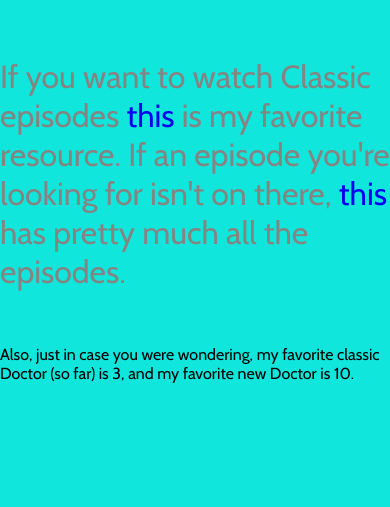
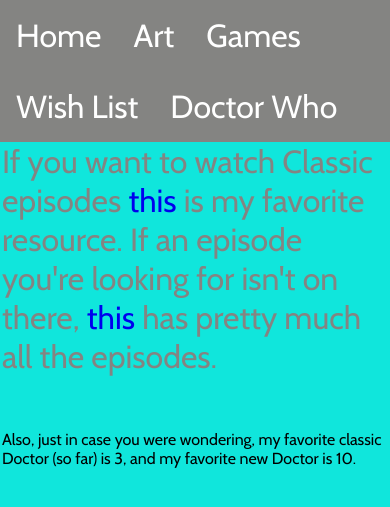
Before and after one commit to BRFNGRNBWS/brfngrnbws.github.io, a PHP site: page /colinconga/dw.html in a window 390 px wide. Shown: the top 507 px of the page. Run offline with PHP 8.4, Linux system fonts and the light colour scheme; some libraries are stand-ins or nearby versions.

Commit message:
makeover wip

```diff
--- a/colinconga/dw.html
+++ b/colinconga/dw.html
@@ -11,8 +11,10 @@
 		</div>
 		<script src="nav.js" type="text/javascript"></script>
 		<br><br><br>
-		<h>If you want to watch Classic episodes <a href="https://docs.google.com/spreadsheets/d/1GM_5u2J6vQtamswOgrGRovmIiRkFU12Acdcbgjy1BE4/edit?pref=2&pli=1#gid=461063955">this</a> is my favorite resource. If an episode you're looking for isn't on there, <a href="http://www.watchfree.to/watch-140f-Doctor-Who-1963-tv-show-online-free-putlocker.html">this</a> has pretty much all the episodes.</h>
-		<br><br><br>
-		<p>Also, just in case you were wondering, my favorite classic Doctor (so far) is 3, and my favorite new Doctor is 10.</p>
+			<div id="main">
+			<h>If you want to watch Classic episodes <a href="https://docs.google.com/spreadsheets/d/1GM_5u2J6vQtamswOgrGRovmIiRkFU12Acdcbgjy1BE4/edit?pref=2&pli=1#gid=461063955">this</a> is my favorite resource. If an episode you're looking for isn't on there, <a href="http://www.watchfree.to/watch-140f-Doctor-Who-1963-tv-show-online-free-putlocker.html">this</a> has pretty much all the episodes.</h>
+			<br><br><br>
+			<p>Also, just in case you were wondering, my favorite classic Doctor (so far) is 3, and my favorite new Doctor is 10.</p>
+		</div>
 	</body>
 </html>
--- a/colinconga/index.html
+++ b/colinconga/index.html
@@ -24,6 +24,8 @@
 		<ul id="navcontain"></ul>
 		<script src="nav.js" type="text/javascript"></script>
 		<br><br><br>
-		<h2>Welcome to my website, where I do things</h2>
+		<div id="main">
+			<h2>Welcome to my website, where I do things</h2>
+		</div>
 	</body>
 </html>
--- a/colinconga/nav.js
+++ b/colinconga/nav.js
@@ -7,12 +7,12 @@
 var dir = loc.substring(0, loc.lastIndexOf('/'))
 
 var navtxt =
-'<li id="mobilenav">Hello Testing</li>' +
-'<li id="nav"><a href="index.html">Home</a></li>' +
-'<li id="nav"><a href="art/index.html">Art</a></li>' +
-'<li id="nav"><a href="games.html">Games</a></li>' +
-'<li id="nav"><a href="wish.html">Wish List</a></li>' +
-'<li id="nav"><a href="dw.html">Doctor Who</a></li>';
+'<li id="navtoggle"></li>' +
+'<a href="index.html"><li id="nav">Home</li></a>' +
+'<a href="art/index.html"><li id="nav">Art</li></a>' +
+'<a href="games.html"><li id="nav">Games</li></a>' +
+'<a href="wish.html"><li id="nav">Wish List</li></a>' +
+'<a href="dw.html"><li id="nav">Doctor Who</li></a>';
 
 if(dir.indexOf('/art') != -1){
 	navtxt = navtxt.replaceAll('href="', 'href="../');
--- a/colinconga/style.css
+++ b/colinconga/style.css
@@ -1,13 +1,3 @@
-@media (max-width: 600px) {
-	#nav, #navcontain {
-		display: none;
-	}
-
-	#mobilenav {
-		display: block;
-	}
-}
-
 @font-face {
     font-family: cabin;
     src: url('font/Cabin-Regular.ttf');
@@ -33,17 +23,30 @@
 	color: #848482;
 }
 
-#mobilenav {
-	display: none;
+#main {
+	width: 700px;
+	margin-right: auto;
+	margin-left: auto;
+	padding-left: 200px;
+	top: 0px;
+}
+
+#navcontain {
+	background-color: #848482;
+	width: 200px;
+	height: 100vh;
+	padding: 0px;
+	margin: 0px;
+	position: fixed;
 }
 
 #nav {
-    background-color: #848482;
 	text-align: center;
 	font-size: 2em;
 	color: white;
-	margin: 0px;
-	padding: 0px;
+	text-align: left;
+	list-style: none;
+	padding-left: 2px;
 }
 
 #nav > a {
@@ -53,6 +56,11 @@
 
 #nav:hover {
 	background-color: #5e5e5c;
+	padding-left: 10px;
+}
+
+#navtoggle {
+	display: none;
 }
 
 a {
@@ -61,8 +69,6 @@
 
 li {
 	margin: 1px;
-	display: block;
-	float: left;
 }
 
 #art, #game {
@@ -76,9 +82,30 @@
 	padding: 1%;
 }
 
-#navcontain {
-	background-color: alpha;
-	width: 100vw;
-	padding: 0px;
-	margin: 0px;
+@media (max-width: 900px) {
+	#navcontain, #nav {
+		display: block;
+		float: left;
+		position: initial;
+	}
+
+	#navcontain {
+		width: 100vw;
+		height: initial;
+	}
+
+	#nav {
+		padding: 15px;
+	}
+
+	#nav:hover {
+		background-color: initial;
+		padding-left: 15px;
+	}
+
+	#main {
+		width: 99vw;
+		padding: initial;
+		padding-top: 30px;
+	}
 }
```
Also changed, not shown: colinconga/menu.svg (added).
